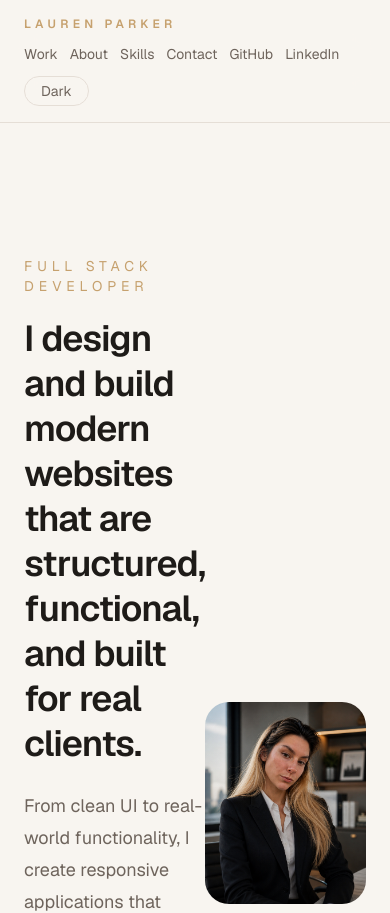
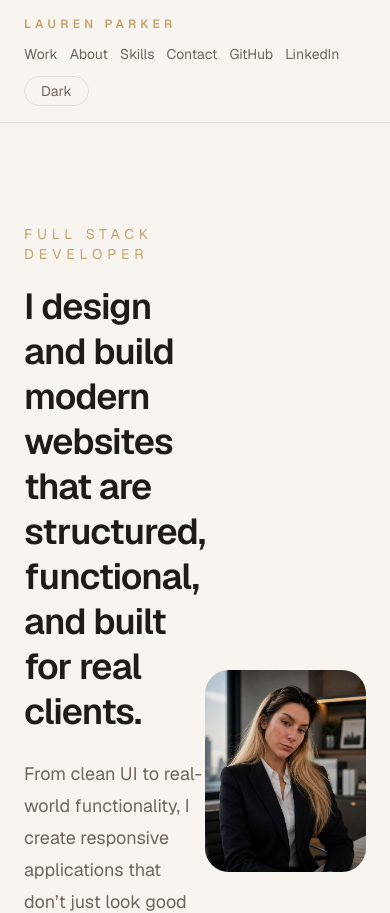
Before and after one commit to laurenabigailparker/lauren-parker-portfolio, a Next.js app: page / in a window 390 px wide. Shown: the top 913 px of the page. Built offline with nearby package versions, Linux system fonts and the light colour scheme.

Commit message:
Fix mobile hero spacing and navbar overlap

```diff
--- a/app/page.tsx
+++ b/app/page.tsx
@@ -243,7 +243,7 @@
   </div>
 </nav>
 
-    <section className="mx-auto flex min-h-screen max-w-7xl items-center px-6 pt-64 md:px-12 md:pt-32">
+   <section className="mx-auto flex min-h-screen max-w-7xl items-center px-6 pt-56 md:px-12 md:pt-32">
  <div className="grid w-full items-center gap-10 lg:grid-cols-2">
 
 
```
